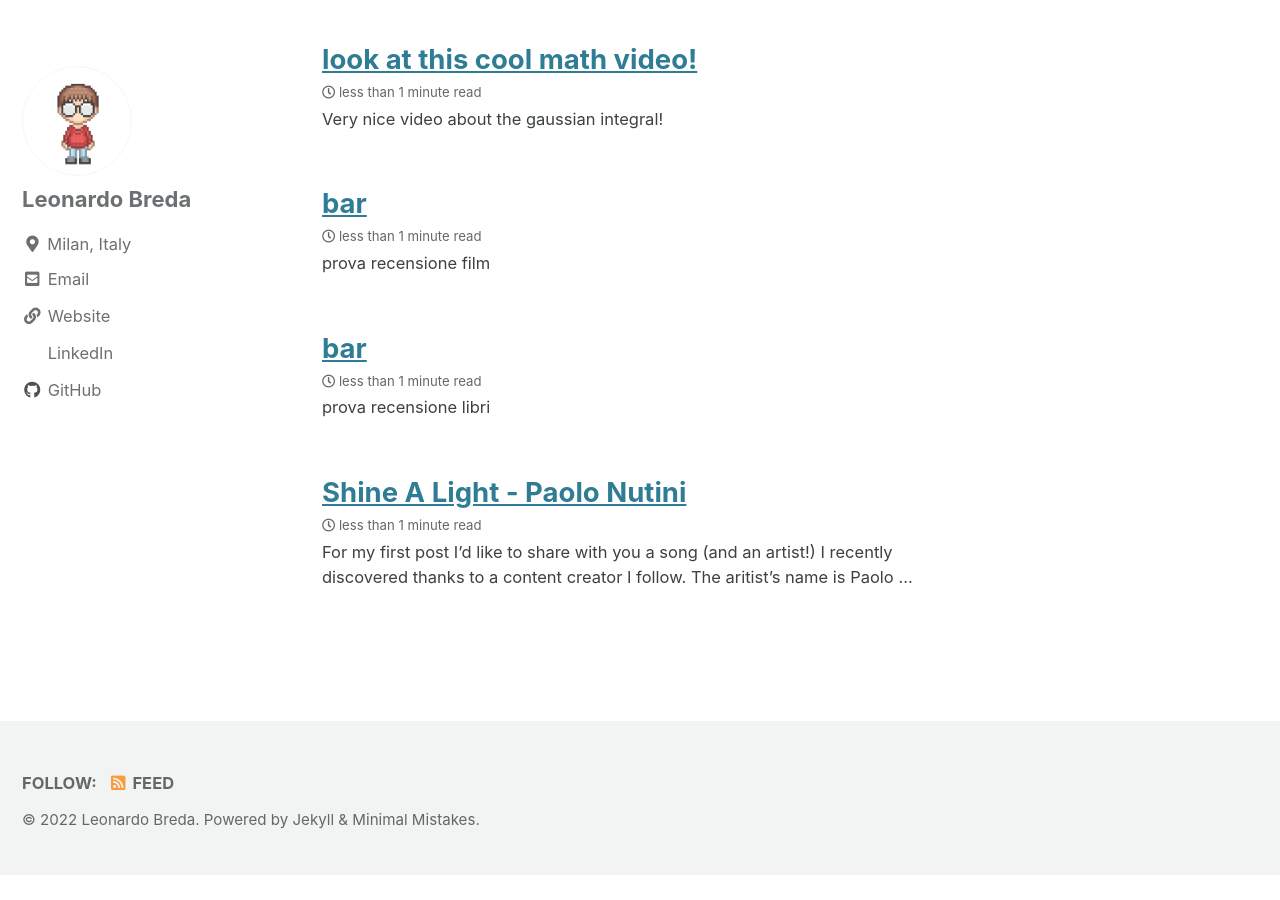
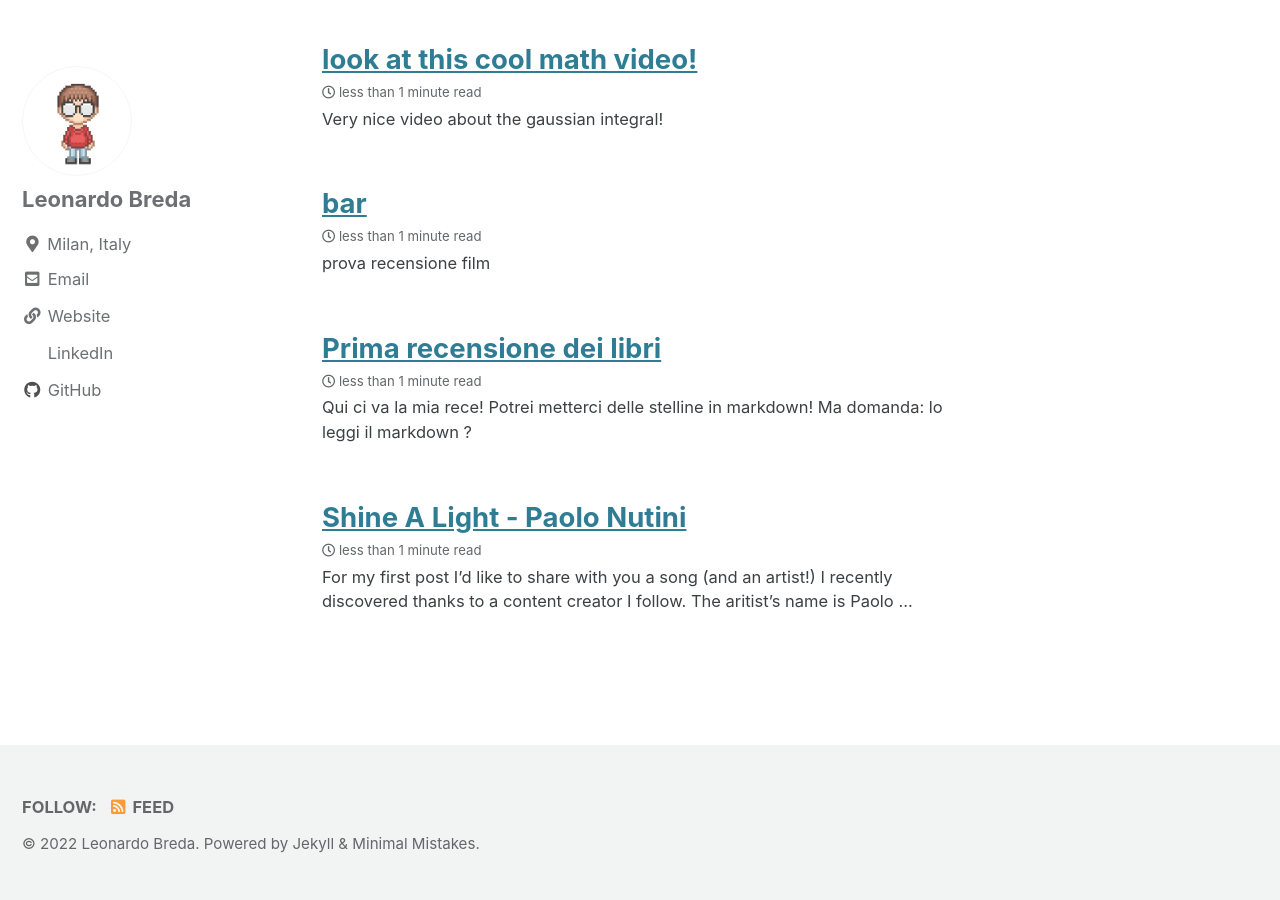
Before and after one commit to leo-breda/leo-breda.github.io, a Jekyll site: the page built from index.html, in a window 1280 px wide and 900 px high, scrolled down 743 px. Built offline with Jekyll 4.4.1, drawn with Linux system fonts in a browser that asks for light colours; cached includes are drawn as plain includes; the list of posts is cut into pages by our own code; before the commit the page ends 1618 px from its top, so only the background shows below that.

Commit message:
Update 2022-06-16-ProvaRecensione.md

```diff
--- a/bookrev/_posts/2022-06-16-ProvaRecensione.md
+++ b/bookrev/_posts/2022-06-16-ProvaRecensione.md
@@ -1,9 +1,9 @@
 ---
-layout: post
-title: "bar"
-tags: bookreview review
+title: "Prima recensione dei libri"
+tags:
+- bookreview
+- review
 ---
-# prova recensione libri
-
 Qui ci va la mia rece!
 Potrei metterci delle stelline in markdown!
+Ma domanda: lo leggi il *markdown* ?
```
